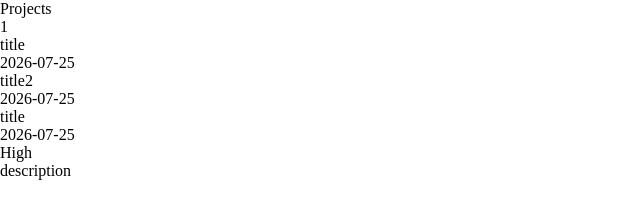
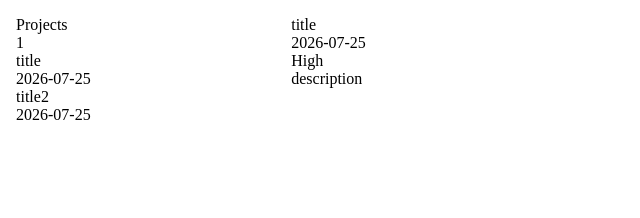
Before and after one commit to ansarcodes/todo-list, a website built with webpack: page src/template.html in a window 1280 px wide. Shown: the whole page, without its empty margins (0-640 px from the left). Built offline with nearby package versions, Linux system fonts and the light colour scheme.

Commit message:
Add style

```diff
--- a/src/style.css
+++ b/src/style.css
@@ -1,4 +1,17 @@
 * {
     margin: 0;
     padding: 0;
-};
+}
+body {
+    display: flex;
+}
+.sidebar {
+    flex-basis: 20%;
+    height: 1vh;
+    padding: 1rem;
+}
+.main-container {
+    flex-basis: 80%;
+    height: 1vh;
+    padding: 1rem;
+}
```
